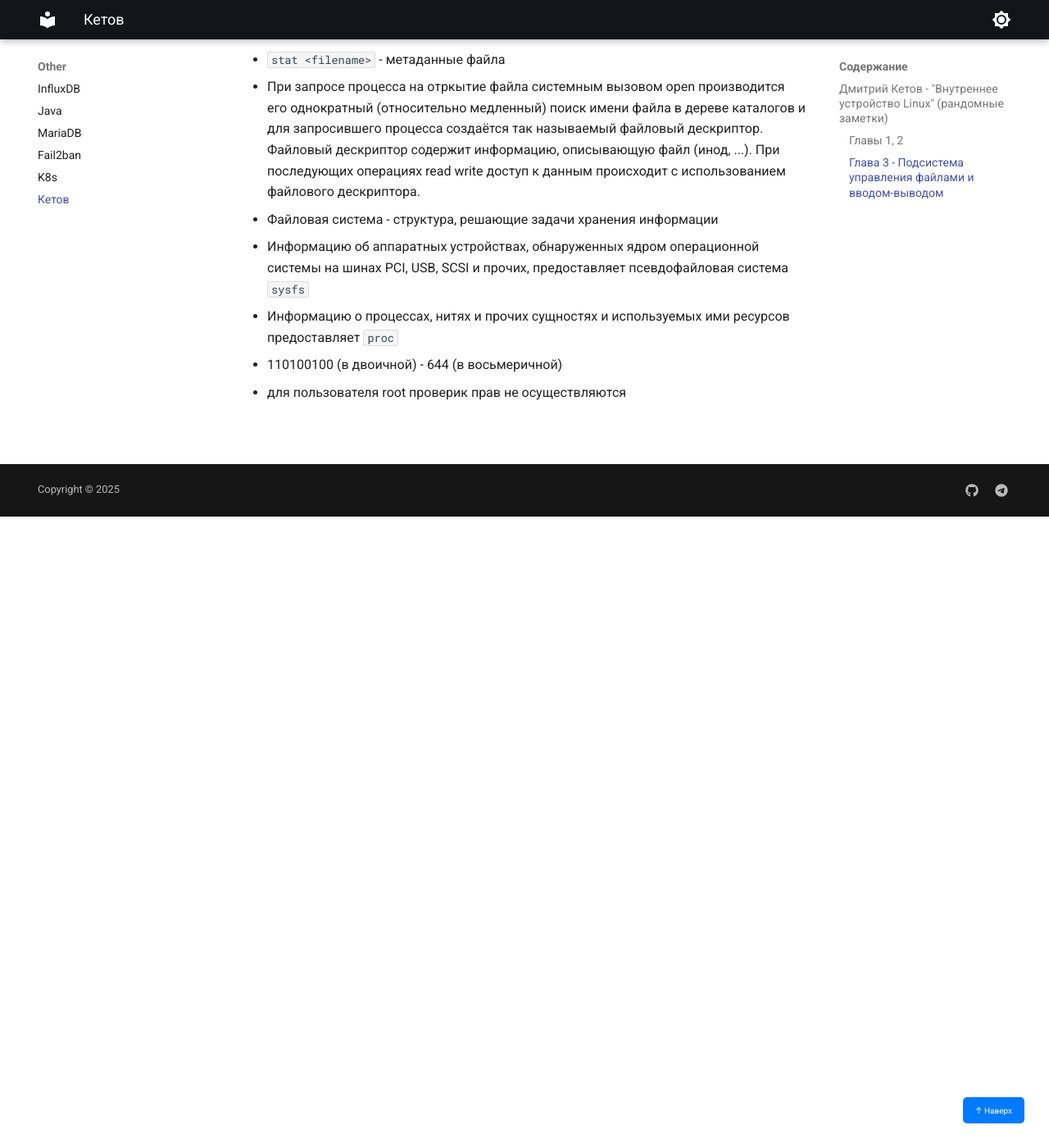
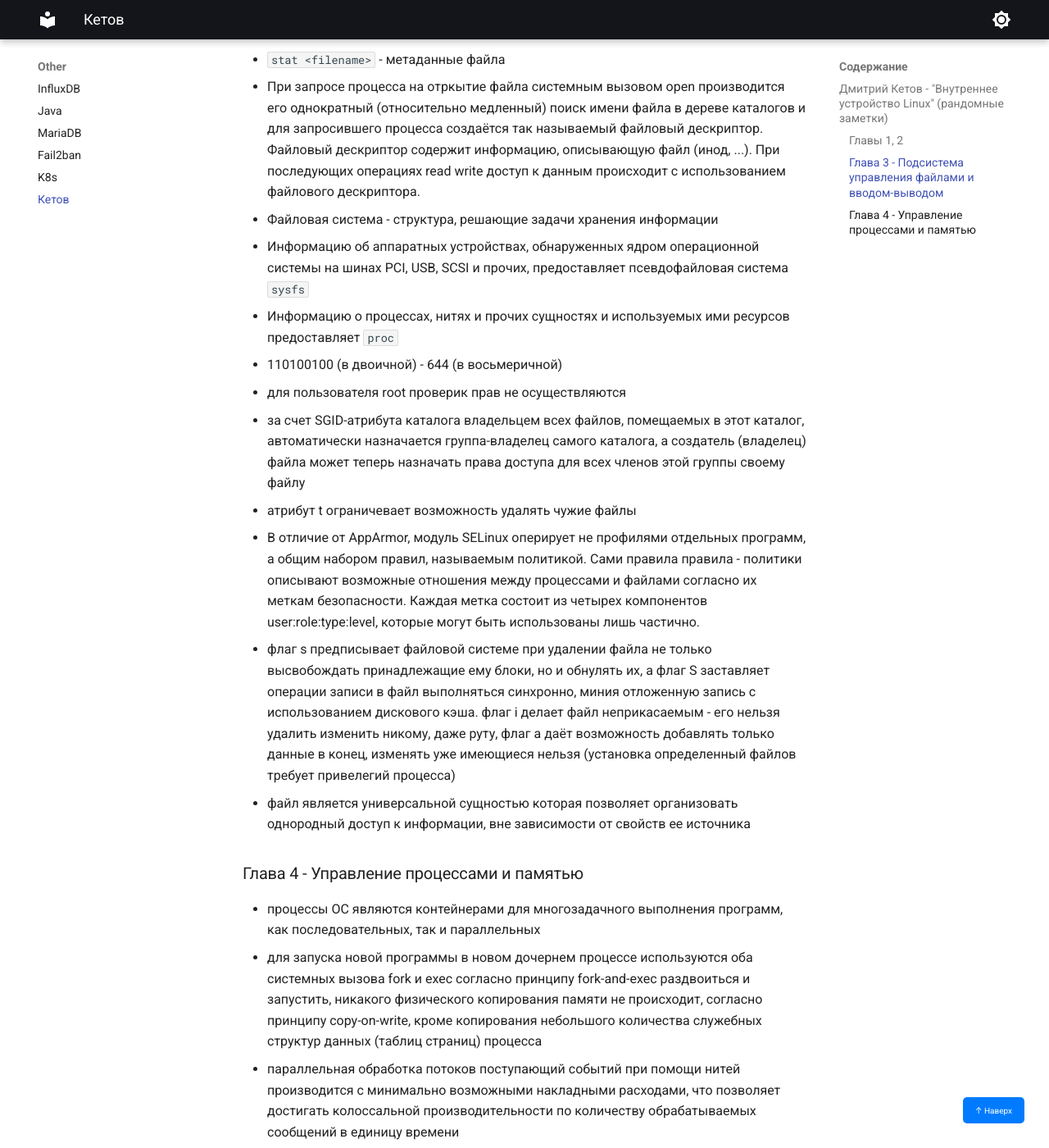
Before and after one commit to ilyamak04/wiki, an MkDocs documentation site: the page built from docs/Other/Кетов.md, in a window 1280 px wide and 1400 px high, scrolled down 1421 px. Shown: the whole window at 82% size. Built offline with MkDocs 1.6.1 and Material for MkDocs 9.7.7, drawn with Linux system fonts in a browser that asks for light colours; some of the changed text lies outside the part shown.

Commit message:
add кетов

```diff
--- a/docs/Other/Кетов.md
+++ b/docs/Other/Кетов.md
@@ -52,3 +52,18 @@
 - Информацию о процессах, нитях и прочих сущностях и используемых ими ресурсов предоставляет `proc`
 - 110100100 (в двоичной) - 644 (в восьмеричной)
 - для пользователя root проверик прав не осуществляются
+- за счет SGID-атрибута каталога владельцем всех файлов, помещаемых в этот каталог, автоматически назначается группа-владелец самого каталога, а создатель (владелец) файла может теперь назначать права доступа для всех членов этой группы своему файлу
+- атрибут t ограничевает возможность удалять чужие файлы
+- В отличие от AppArmor, модуль SELinux оперирует не профилями отдельных программ, а общим набором правил, называемым политикой. Сами правила правила - политики описывают возможные отношения между процессами и файлами согласно их меткам безопасности. Каждая метка состоит из четырех компонентов user:role:type:level, которые могут быть использованы лишь частично.
+- флаг s предписывает файловой системе при удалении файла не только высвобождать принадлежащие ему блоки, но и обнулять их, а флаг S заставляет операции записи в файл выполняться синхронно, миния отложенную запись с использованием дискового кэша. флаг i делает файл неприкасаемым - его нельзя удалить изменить никому, даже руту, флаг а даёт возможность добавлять только данные в конец, изменять уже имеющиеся нельзя (установка определенный файлов требует привелегий процесса)
+- файл является универсальной сущностью которая позволяет организовать однородный доступ к информации, вне зависимости от свойств ее источника
+
+### Глава 4 - Управление процессами и памятью
+
+- процессы ОС являются контейнерами для многозадачного выполнения программ, как последовательных, так и параллельных
+- для запуска новой программы в новом дочернем процессе используются оба системных вызова fork и exec согласно принципу fork-and-exec раздвоиться и запустить, никакого физического копирования памяти не происходит, согласно принципу copy-on-write, кроме копирования небольшого количества служебных структур данных (таблиц страниц) процесса
+- параллельная обработка потоков поступающий событий при помощи нитей производится с минимально возможными накладными расходами, что позволяет достигать колоссальной производительности по количеству обрабатываемых сообщений в единицу времени
+- процессы и нити в ядре Linux сводятся к универсальному понятию "задача". Задача, все ресурсы которой (память, открытые файлы и т.д.) используются совместно с другими такими же задачами, является нитью. И наоборот, процессами являются такие задачи, которые обладают набором своих частных, индивидуальных ресурсов.
+- сискол fork и pthread_create это обёртки на clone
+- возможности процесса выполнять те или иные действия по отношению к другим объектам определяется его специальными свойствами - атрибутами процесса
+- NICE от -20 до 19
```
